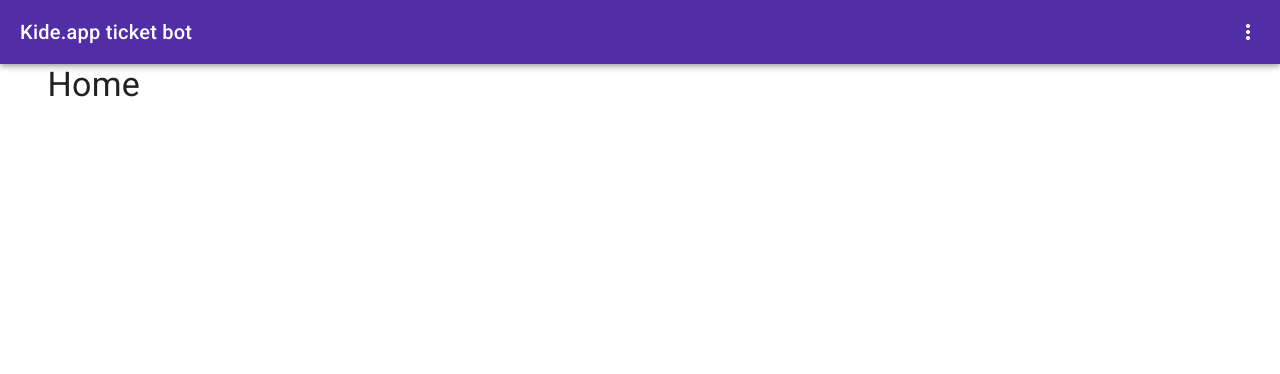
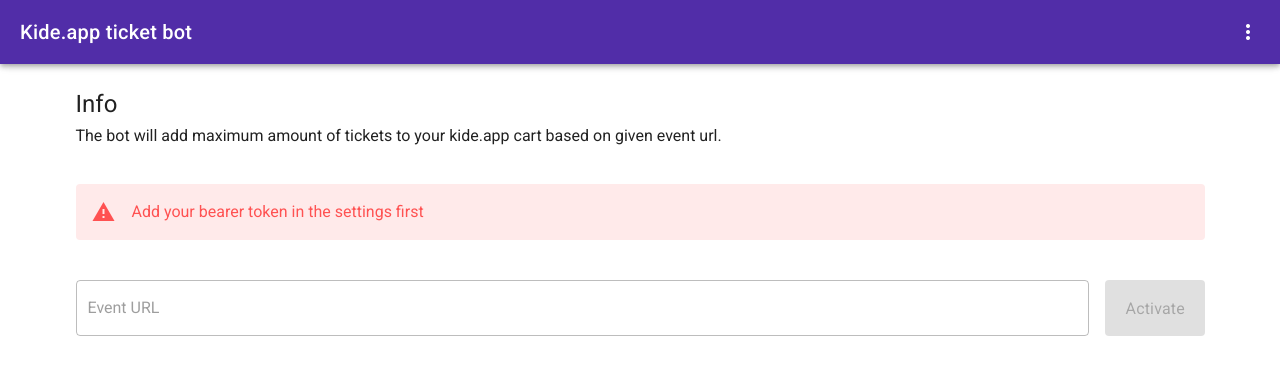
Before and after one commit to AleksiVirkkala/KideAppBot, a Vue app: page / in a window 1280 px wide. Shown: the top 374 px of the page. Built offline with nearby package versions, Linux system fonts and the light colour scheme.

Commit message:
Added base and disabled state if token isn't defined

```diff
--- a/src/views/Home.vue
+++ b/src/views/Home.vue
@@ -1,14 +1,71 @@
 <template>
-  <v-container>
+  <v-container class="mt-6 px-6 px-sm-10">
+    <v-row class="text-h5">
+      Info
+    </v-row>
     <v-row>
-      <span class="text-h4">Home</span>
+      <span class="text-body mt-1">
+        The bot will add maximum amount of tickets to your kide.app cart based
+        on given event url.
+      </span>
+    </v-row>
+    <v-row>
+      <v-col v-show="promtToAddToken" class="px-0 mt-6 mb-n4">
+        <v-alert type="error" text>
+          Add your bearer token in the settings first
+        </v-alert>
+      </v-col>
+    </v-row>
+    <v-row class="mt-10 flex-nowrap">
+      <div class="pr-2 flex-grow-1">
+        <v-text-field
+          label="Event URL"
+          outlined
+          :disabled="promtToAddToken"
+        ></v-text-field>
+      </div>
+      <div class="pl-2">
+        <v-btn
+          color="primary"
+          height="56"
+          width="100"
+          class="text-none text-subtitle-1 flex-shrink-1"
+          :disabled="promtToAddToken"
+          elevation="0"
+        >
+          Activate
+        </v-btn>
+      </div>
+    </v-row>
+    <v-row>
+      <v-col class="px-0">
+        <v-fade-transition>
+          <v-alert :type="alert.type" v-show="alert.show">
+            {{ alert.content }}
+          </v-alert>
+        </v-fade-transition>
+      </v-col>
     </v-row>
   </v-container>
 </template>
 
 <script>
 export default {
-  name: 'Home'
+  name: 'Home',
+  data() {
+    return {
+      promtToAddToken: false,
+      alert: {
+        show: false,
+        type: 'success',
+        content: ''
+      }
+    }
+  },
+  created() {
+    if (window.localStorage && !localStorage.getItem('token'))
+      this.promtToAddToken = true
+  }
 }
 </script>
 
```
